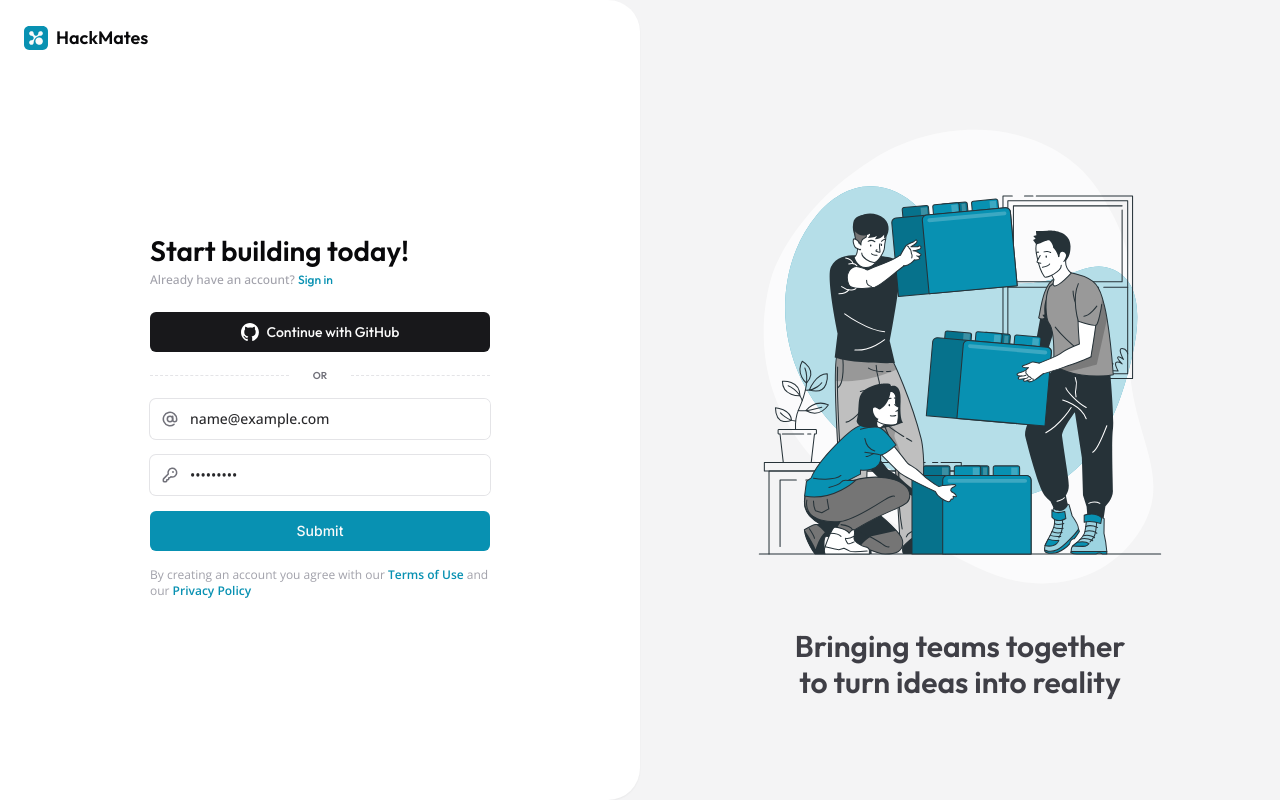
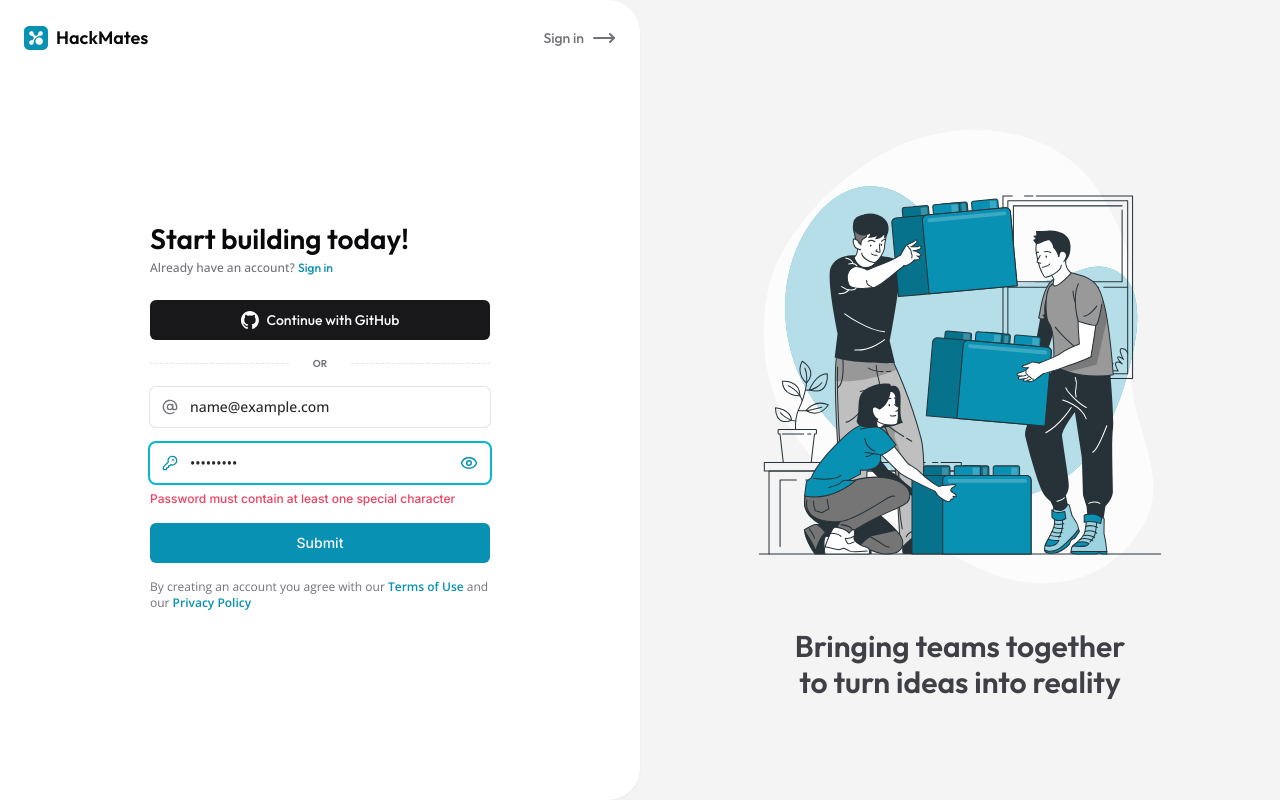
Before and after one commit to AbirSantra/hackmates-web, a Next.js app: page /signup in a window 1280 px wide. Both pictures are taken after typing "name@example.com", "Sample123" into the empty fields and a click on the button "Submit". Built offline with nearby package versions, Linux system fonts and the light colour scheme.

Commit message:
code cleanup signup

```diff
--- a/app/(auth)/layout.tsx
+++ b/app/(auth)/layout.tsx
@@ -1,28 +1,23 @@
+import AuthHeader from "@/components/auth/AuthHeader";
+import AuthIllustration from "@/public/assets/AuthIllustr.svg";
 import Image from "next/image";
-import AuthIllustration from "@/public/assets/AuthIllustr.svg";
-import BrandLogo from "@/components/common/BrandLogo";
-import Link from "next/link";
-import BrandLogoWithName from "@/components/common/BrandLogoWithName";
 
 export default function AuthLayout({
   children,
 }: {
   children: React.ReactNode;
-}) {
+  }) {
+
   return (
     <div className="relative flex min-h-dvh w-full flex-col-reverse bg-zinc-100 lg:flex-row">
       <section className="flex h-full flex-col rounded-t-[32px] bg-white p-6 shadow-2xl md:flex lg:h-dvh lg:w-1/2 lg:rounded-r-[32px] lg:rounded-tl-none lg:shadow-sm">
-        <div className="hidden self-start justify-self-start lg:flex">
-          <BrandLogoWithName />
-        </div>
+        <AuthHeader view="large" />
         <div className="flex w-full flex-1 items-center justify-center">
           {children}
         </div>
       </section>
       <section className="flex w-full flex-1 select-none flex-col items-center gap-4 p-6 lg:justify-center">
-        <div className="self-start justify-self-start lg:hidden">
-          <BrandLogoWithName />
-        </div>
+        <AuthHeader view="small" />
         <div className="my-auto flex w-full max-w-sm lg:my-0 lg:max-w-lg">
           <Image
             src={AuthIllustration}
@@ -30,7 +25,6 @@ export default function AuthLayout({
             width={600}
             height={600}
             className="h-full w-full object-contain"
-            placeholder="empty"
             draggable="false"
           />
         </div>
--- a/app/(auth)/signup/page.tsx
+++ b/app/(auth)/signup/page.tsx
@@ -1,65 +1,33 @@
 "use client";
 
-import { Button } from "@/components/ui/button";
-import {
-  AtSign,
-  Eye,
-  Github,
-  KeyRound,
-  EyeOff,
-  AtSignIcon,
-} from "lucide-react";
-import Image from "next/image";
-import React, { useState } from "react";
-import GithubLogo from "@/public/assets/socials/github-white.svg";
-import AppInput from "@/components/app-ui/AppInput";
-import { z } from "zod";
-import { useForm } from "react-hook-form";
-import { zodResolver } from "@hookform/resolvers/zod";
-import { Form, FormField, FormItem, FormMessage } from "@/components/ui/form";
+import AuthDivider from "@/components/auth/AuthDivider";
 import SignUpForm from "@/components/auth/SignUpForm";
+import SignUpWithGithub from "@/components/auth/SignUpWithGithub";
+import { useParams } from "next/navigation";
 
 const SignUpPage = () => {
-  const HeaderCard = () => {
   return (
+    <div className="flex w-full max-w-[340px] flex-col gap-6">
       <div className="flex flex-col">
         <h2 className="font-brand text-[28px] font-semibold tracking-normal text-zinc-950 antialiased">
           Start building today!
         </h2>
-        <p className="space-y-2 font-body text-xs font-medium text-zinc-400">
+        <p className="space-y-2 font-body text-xs font-medium text-muted-foreground">
           Already have an account?{" "}
           <a href={"/signin"} className="font-brand text-primary">
             Sign in
           </a>
         </p>
       </div>
-    );
-  };
+      <div className="flex flex-col gap-4">
+        <SignUpWithGithub />
+        <AuthDivider />
 
-  //github auth
-  const GithubAuth = () => {
-    return (
-      <Button
-        type="button"
-        className="rounded-[6px] bg-zinc-900 font-brand font-medium tracking-normal hover:bg-black"
-      >
-        <Image
-          src={GithubLogo}
-          alt="github logo"
-          width={24}
-          height={24}
-          draggable="false"
-          className="mr-2 h-[18px] w-[18px]"
-        />
-        Continue with GitHub
-      </Button>
-    );
-  };
+        {/* sign up form */}
+        <SignUpForm />
 
-  //policies footer card
-  const FooterCard = () => {
-    return (
-      <span className="font-body text-xs text-zinc-400">
+        {/* policies section */}
+        <span className="font-body text-xs text-muted-foreground">
           By creating an account you agree with our{" "}
           <a className="font-semibold text-primary" href="">
             Terms of Use
@@ -69,20 +37,6 @@ const SignUpPage = () => {
             Privacy Policy
           </a>
         </span>
-    );
-  };
-  return (
-    <div className="flex w-full max-w-[340px] flex-col gap-6">
-      <HeaderCard />
-      <div className="flex flex-col gap-4">
-        <GithubAuth />
-        <div className="flex flex-row items-center justify-evenly gap-6 font-brand text-[10px] font-semibold text-zinc-500">
-          <div className="w-full border-t border-dashed border-zinc-200"></div>
-          OR
-          <div className="w-full border-t border-dashed border-zinc-200"></div>
-        </div>
-        <SignUpForm />
-        <FooterCard />
       </div>
     </div>
   );
--- a/components/app-ui/AppInput.tsx
+++ b/components/app-ui/AppInput.tsx
@@ -1,6 +1,7 @@
-import React from "react";
+import React, { useState } from "react";
 import { Input } from "../ui/input";
 import { Label } from "../ui/label";
+import { Eye, EyeOff } from "lucide-react";
 
 export interface InputProps
   extends React.InputHTMLAttributes<HTMLInputElement> {
@@ -10,6 +11,12 @@ export interface InputProps
 
 const AppInput = React.forwardRef<HTMLInputElement, InputProps>(
   ({ className, type, id, icon, label, ...props }, ref) => {
+    const [showPassword, setShowPassword] = useState(false);
+
+    const toggleShowPassword = () => {
+      setShowPassword((prev) => !prev);
+    };
+
     return (
       <div className="space-y-2">
         {/* lable text */}
@@ -19,20 +26,38 @@ const AppInput = React.forwardRef<HTMLInputElement, InputProps>(
           </Label>
         )}
         {/* input with icons */}
-        <div className="flex items-center rounded-[6px] border-input pl-3 text-muted-foreground ring-1 ring-zinc-200 duration-200 ease-in-out focus-within:text-primary focus-within:ring-2 focus-within:ring-cyan-500">
+        <div className="flex items-center rounded-[6px] border-input px-3 text-muted-foreground ring-1 ring-zinc-200 duration-200 ease-in-out focus-within:text-primary focus-within:ring-2 focus-within:ring-cyan-500">
           <span className="">{icon}</span>
           <Input
             id={id}
-            type={type}
+            type={showPassword ? "text" : type}
+            className="group peer border-none font-body font-medium text-zinc-800 ring-offset-0 placeholder:text-zinc-400 focus-visible:ring-transparent focus-visible:ring-offset-0"
             ref={ref}
             {...props}
-            className="group peer border-none font-body font-medium text-zinc-800 ring-offset-0 placeholder:text-zinc-400 focus-visible:ring-transparent focus-visible:ring-offset-0"
           />
+          {type === "password" && (
+            <span
+              onClick={toggleShowPassword}
+              className="cursor-pointer select-none"
+            >
+              {showPassword ? (
+                <EyeOff
+                  size={18}
+                  strokeWidth={2}
+                />
+              ) : (
+                <Eye
+                  size={18}
+                  strokeWidth={2}
+                />
+              )}
+            </span>
+          )}
         </div>
       </div>
     );
   }
 );
+AppInput.displayName = "AppInput";
 
-AppInput.displayName = "AppInput";
 export default AppInput;
--- /dev/null
+++ b/components/auth/AuthDivider.tsx
@@ -0,0 +1,13 @@
+import React from "react";
+
+const AuthDivider = () => {
+  return (
+    <div className="flex flex-row items-center justify-evenly gap-6 font-brand text-[10px] font-semibold text-zinc-500">
+      <div className="w-full border-t border-dashed border-zinc-200"></div>
+      OR
+      <div className="w-full border-t border-dashed border-zinc-200"></div>
+    </div>
+  );
+};
+
+export default AuthDivider;
--- /dev/null
+++ b/components/auth/AuthHeader.tsx
@@ -0,0 +1,41 @@
+"use client";
+
+import React from "react";
+import BrandLogoWithName from "../common/BrandLogoWithName";
+import { usePathname } from "next/navigation";
+import Link from "next/link";
+import { MoveRightIcon } from "lucide-react";
+
+interface viewType {
+  view: "large" | "small";
+}
+const AuthHeader = ({ view }: viewType) => {
+  const path = usePathname();
+
+  return (
+    <div
+      className={`flex w-full items-center justify-between ${view === "large" ? "hidden lg:flex" : "lg:hidden "}`}
+    >
+      <div className={`self-start justify-self-start`}>
+        <BrandLogoWithName />
+      </div>
+      {path === "/signup" ? (
+        <Link href={"/signin"}>
+          <span className="flex items-center gap-2 font-brand text-sm font-medium text-muted-foreground">
+            Sign in
+            <MoveRightIcon strokeWidth={2} />
+          </span>
+        </Link>
+      ) : path === "/signin" ? (
+        <Link href={"/signup"}>
+          <span className="flex items-center gap-2 font-brand text-sm font-medium text-muted-foreground">
+            Sign up
+            <MoveRightIcon strokeWidth={2} />
+          </span>
+        </Link>
+      ) : null}
+    </div>
+  );
+};
+
+export default AuthHeader;
--- a/components/auth/SignUpForm.tsx
+++ b/components/auth/SignUpForm.tsx
@@ -8,21 +8,36 @@ import AppInput from "../app-ui/AppInput";
 import { AtSignIcon, KeyRoundIcon } from "lucide-react";
 import { Button } from "../ui/button";
 
-const SignUpFormSchma = z.object({
+const SignUpFormSchema = z.object({
   email: z.string().email(),
-  password: z.string().min(8),
+  password: z
+    .string()
+    .min(8)
+    .max(20)
+    .refine((password) => /[A-Z]/.test(password), {
+      message: "Password must contain at least one uppercase letter",
+    })
+    .refine((password) => /[a-z]/.test(password), {
+      message: "Password must contain at least one lowercase letter",
+    })
+    .refine((password) => /[0-9]/.test(password), {
+      message: "Password must contain at least one number",
+    })
+    .refine((password) => /[!@#$%^&*]/.test(password), {
+      message: "Password must contain at least one special character",
+    }),
 });
 
 const SignUpForm = () => {
-  const form = useForm<z.infer<typeof SignUpFormSchma>>({
-    resolver: zodResolver(SignUpFormSchma),
+  const form = useForm<z.infer<typeof SignUpFormSchema>>({
+    resolver: zodResolver(SignUpFormSchema),
     defaultValues: {
       email: "",
       password: "",
     },
   });
 
-  function onSubmit(values: z.infer<typeof SignUpFormSchma>) {
+  function onSubmit(values: z.infer<typeof SignUpFormSchema>) {
     // Do something with the form values.
     // ✅ This will be type-safe and validated.
     console.log(values);
@@ -39,7 +54,7 @@ const SignUpForm = () => {
               <AppInput
                 type={"text"}
                 placeholder="Enter your email address"
-                icon={<AtSignIcon strokeWidth={2.3} className="h-4 w-4" />}
+                icon={<AtSignIcon strokeWidth={2} className="h-4 w-4" />}
                 {...field}
               />
               <FormMessage />
@@ -54,7 +69,7 @@ const SignUpForm = () => {
               <AppInput
                 type={"password"}
                 placeholder="Create a passkey"
-                icon={<KeyRoundIcon strokeWidth={2.3} className="h-4 w-4" />}
+                icon={<KeyRoundIcon strokeWidth={2} className="h-4 w-4" />}
                 {...field}
               />
               <FormMessage />
--- /dev/null
+++ b/components/auth/SignUpWithGithub.tsx
@@ -0,0 +1,27 @@
+import Image from "next/image";
+import React from "react";
+import { Button } from "../ui/button";
+import GithubLogo from "@/public/assets/socials/github-white.svg";
+
+const SignUpWithGithub = () => {
+  return (
+    <div>
+      <Button
+        type="button"
+        className="w-full rounded-[6px] bg-zinc-900 font-brand font-medium tracking-normal hover:bg-black"
+      >
+        <Image
+          src={GithubLogo}
+          alt="github logo"
+          width={24}
+          height={24}
+          draggable="false"
+          className="mr-2 h-[18px] w-[18px]"
+        />
+        Continue with GitHub
+      </Button>
+    </div>
+  );
+};
+
+export default SignUpWithGithub;
--- a/components/ui/form.tsx
+++ b/components/ui/form.tsx
@@ -157,7 +157,7 @@ const FormMessage = React.forwardRef<
     <p
       ref={ref}
       id={formMessageId}
-      className={cn("text-sm font-medium text-destructive", className)}
+      className={cn("text-xs font-medium text-destructive", className)}
       {...props}
     >
       {body}
```
Lines whose indentation alone changed are shown as unchanged.
